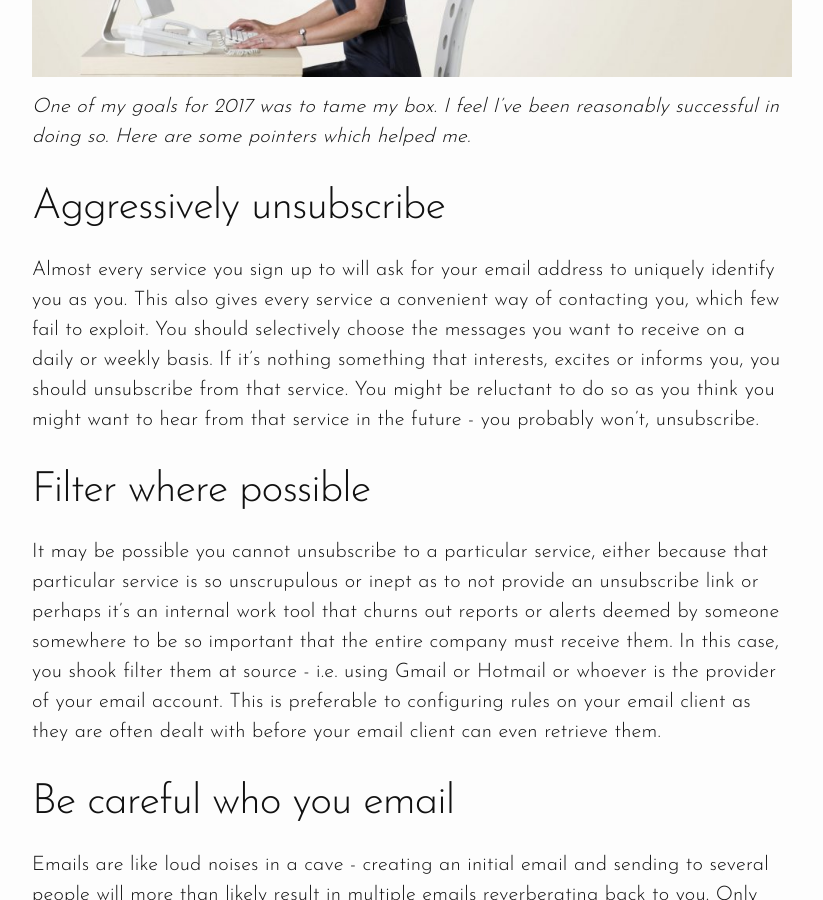
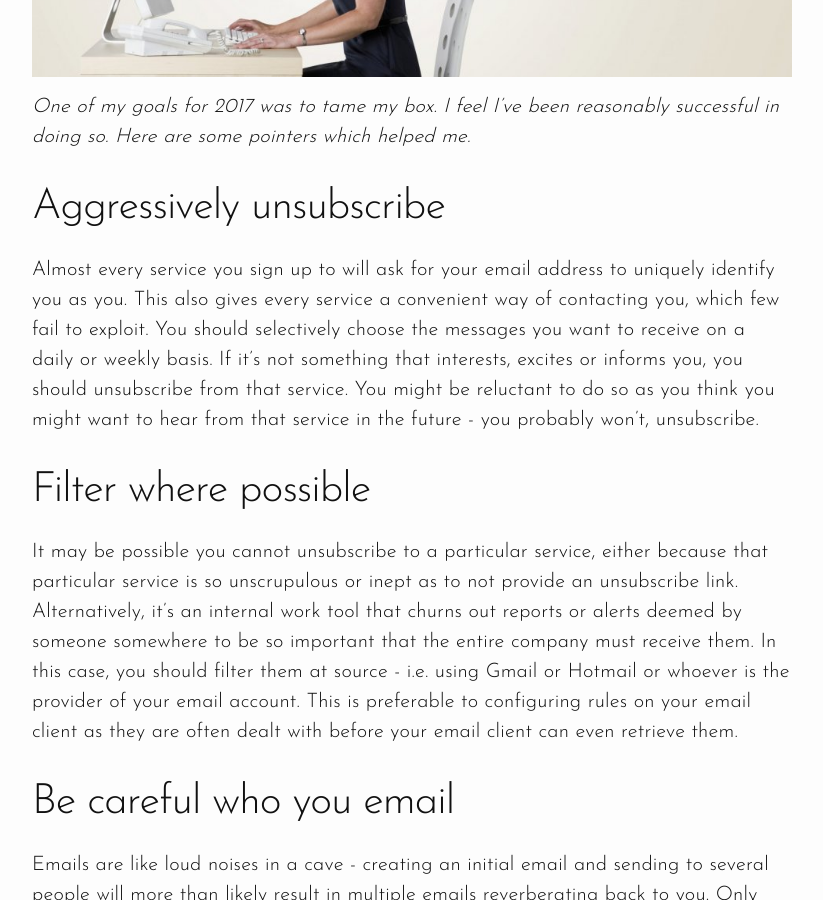
Before and after one commit to ciaranmckenna/ciaranmckenna.com, a Jekyll site: the page built from _posts/2017-12-18-taming-your-inbox.md, in a window 1280 px wide and 900 px high, scrolled down 610 px. Shown: the whole window, without its empty margins (228-1051 px from the left). Built offline with Jekyll 4.4.1, drawn with Linux system fonts in a browser that asks for light colours; some of the changed text lies outside the part shown.

Commit message:
Update Notes “2017-12-18-taming-your-inbox”

```diff
--- a/_posts/2017-12-18-taming-your-inbox.md
+++ b/_posts/2017-12-18-taming-your-inbox.md
@@ -10,11 +10,11 @@
 
 ## Aggressively unsubscribe
 
-Almost every service you sign up to will ask for your email address to uniquely identify you as you. This also gives every service a convenient way of contacting you, which few fail to exploit. You should selectively choose the messages you want to receive on a daily or weekly basis. If it’s nothing something that interests, excites or informs you, you should unsubscribe from that service. You might be reluctant to do so as you think you might want to hear from that service in the future - you probably won't, unsubscribe.
+Almost every service you sign up to will ask for your email address to uniquely identify you as you. This also gives every service a convenient way of contacting you, which few fail to exploit. You should selectively choose the messages you want to receive on a daily or weekly basis. If it’s not something that interests, excites or informs you, you should unsubscribe from that service. You might be reluctant to do so as you think you might want to hear from that service in the future - you probably won't, unsubscribe.
 
 ## Filter where possible
 
-It may be possible you cannot unsubscribe to a particular service, either because that particular service is so unscrupulous or inept as to not provide an unsubscribe link or perhaps it’s an internal work tool that churns out reports or alerts deemed by someone somewhere to be so important that the entire company must receive them. In this case, you shook filter them at source - i.e. using Gmail or Hotmail or whoever is the provider of your email account. This is preferable to configuring rules on your email client as they are often dealt with before your email client can even retrieve them.
+It may be possible you cannot unsubscribe to a particular service, either because that particular service is so unscrupulous or inept as to not provide an unsubscribe link. Alternatively, it’s an internal work tool that churns out reports or alerts deemed by someone somewhere to be so important that the entire company must receive them. In this case, you should filter them at source - i.e. using Gmail or Hotmail or whoever is the provider of your email account. This is preferable to configuring rules on your email client as they are often dealt with before your email client can even retrieve them.
 
 ## Be careful who you email
 
@@ -36,10 +36,10 @@
 
 Use a to-do list instead. When emails sit in your inbox, they are a reminder of all the things you have yet to do - which again is needless cognitive load. Separating your to-do list from all your other emails will also give added prominence to your to-do list.
 
-## Use unroll.me
+## Practice 'Inbox Zero'
 
-[Unroll.me](https://unroll.me/) is a monitoring service which will keep an eye on your inbox and email you monthly with a list of mailing lists you have been subscribed to. This was a real eye-opener for me for every report contains senders I don't recognise signing up to. However, you can quickly zoom down the list unsubscribing to anything you don't recognise - winner.
+You should aim to have dealt with all your emails at the end of each day by either deleting, archiving, moving out to your to-do or replying to each email. You will have to be disciplined to keep this up but it's only in very exceptional cases that an email can't be dealt with by one if the above.
 
-Don't be a hostage you email in 2018.
+Don't be a hostage your email in 2018.
 
 Edit: A previous version of this post recommended using [unroll.me](https://unroll.me/) to monitor your email subscriptions. Turns out they have some [rather dubious uses](http://gizmodo.com/how-did-unroll-me-get-users-to-allow-it-to-sell-their-i-1794603555) for your data so I've now removed that recommendation.
```
